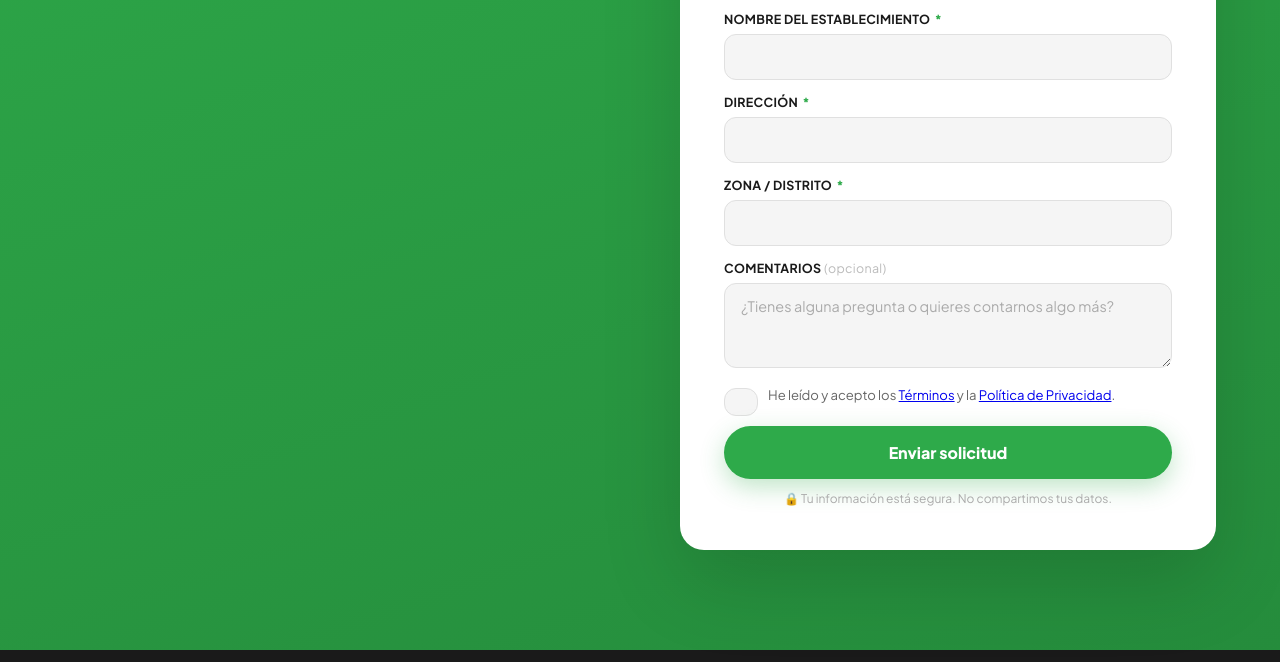
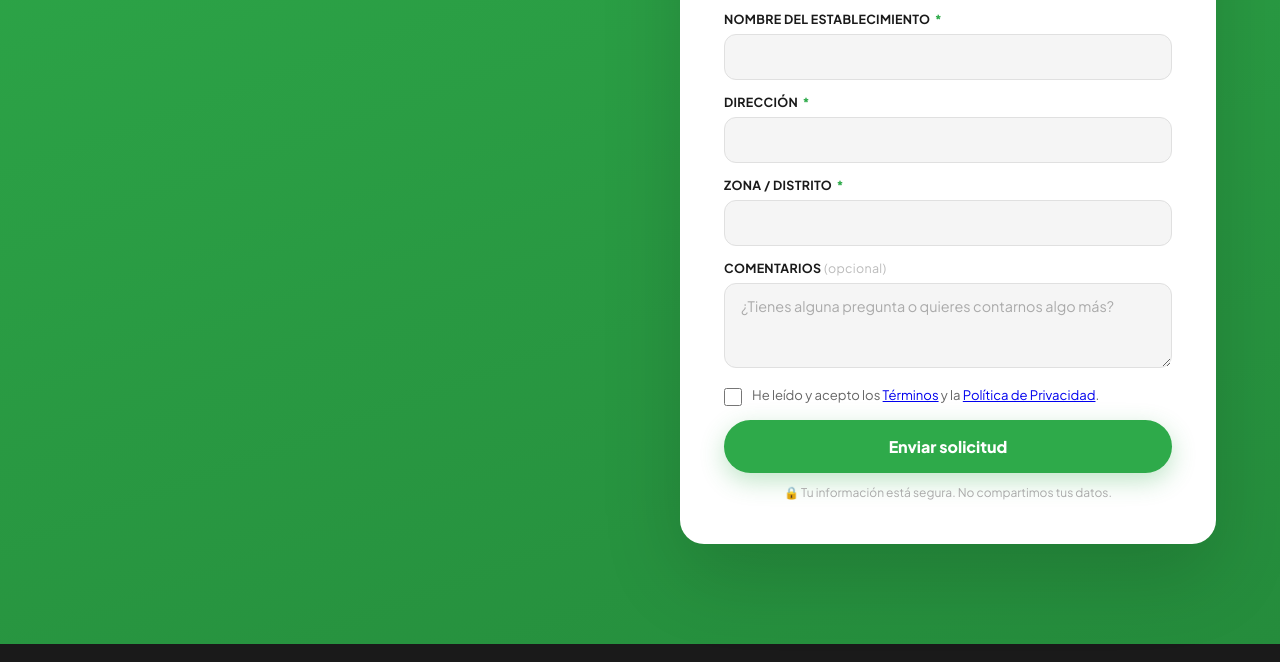
Before and after one commit to holamv/landing-catering, a website: page index.html in a window 1280 px wide. Shown: the part 5589-6251 px from the top of the page. Drawn offline with Linux system fonts and the light colour scheme; some packages are replaced by stand-ins of ours; no server answers.

Commit message:
Arreglar el checkbox de aceptacion: no mostraba si estaba marcado
No era que no dejara marcarlo -- marcaba bien, pero no se veia. La regla
'.fg input' (pensada para cajas de texto) tambien le aplicaba padding
13px/16px, fondo gris y appearance:none al checkbox, convirtiendo un
cuadradito de 18px en una burbuja ovalada sin tilde visible. El usuario
lo marcaba, el JS registraba el cambio, pero no habia ninguna señal
visual de que habia funcionado.

Se agrega una regla por id (#facepto) que le devuelve la apariencia nativa
de checkbox: gana sobre '.fg input' por especificidad, sin necesitar
!important. Se saca el estilo inline que tenia antes para no competir con
la regla nueva.

```diff
--- a/index.html
+++ b/index.html
@@ -691,6 +691,17 @@
      sobre todo el teléfono, que ya tiene su propio prefijo + número adentro. */
   @media (max-width: 480px) {
     .fg-row { grid-template-columns: 1fr; }
+  }
+  /* La regla ".fg input" (pensada para cajas de texto) le aplicaba padding,
+     fondo y appearance:none también al checkbox de aceptación, dejándolo
+     como una burbuja vacía sin tilde -- no es que no dejara marcarlo, es
+     que no mostraba si estaba marcado o no. El selector por id pesa más
+     que ".fg input" sin necesitar !important, así que esto gana solo. */
+  #facepto {
+    appearance: auto; -webkit-appearance: checkbox;
+    width: 18px; height: 18px; padding: 0; margin-top: 2px;
+    border: none; border-radius: 0; background: none; box-shadow: none;
+    accent-color: var(--verde); cursor: pointer; flex-shrink: 0;
   }
   .btn-sub {
     width: 100%; margin-top: 6px;
@@ -1214,7 +1225,7 @@
              y expresa para tratar datos personales; un link en el pie que
              nadie está obligado a abrir no cumple eso. -->
         <div class="fg" id="fg-acepto" style="display:flex;align-items:flex-start;gap:10px;margin-bottom:4px;">
-          <input type="checkbox" id="facepto" style="width:18px;height:18px;flex-shrink:0;margin-top:2px;accent-color:var(--verde);cursor:pointer;">
+          <input type="checkbox" id="facepto">
           <label for="facepto" style="font-size:0.82rem;font-weight:400;text-transform:none;letter-spacing:normal;color:var(--gris);cursor:pointer;">
             He leído y acepto los <a href="#" onclick="abrirTerminos(); return false;">Términos</a> y la <a href="#" onclick="abrirPrivacidad(); return false;">Política de Privacidad</a>.
           </label>
```
